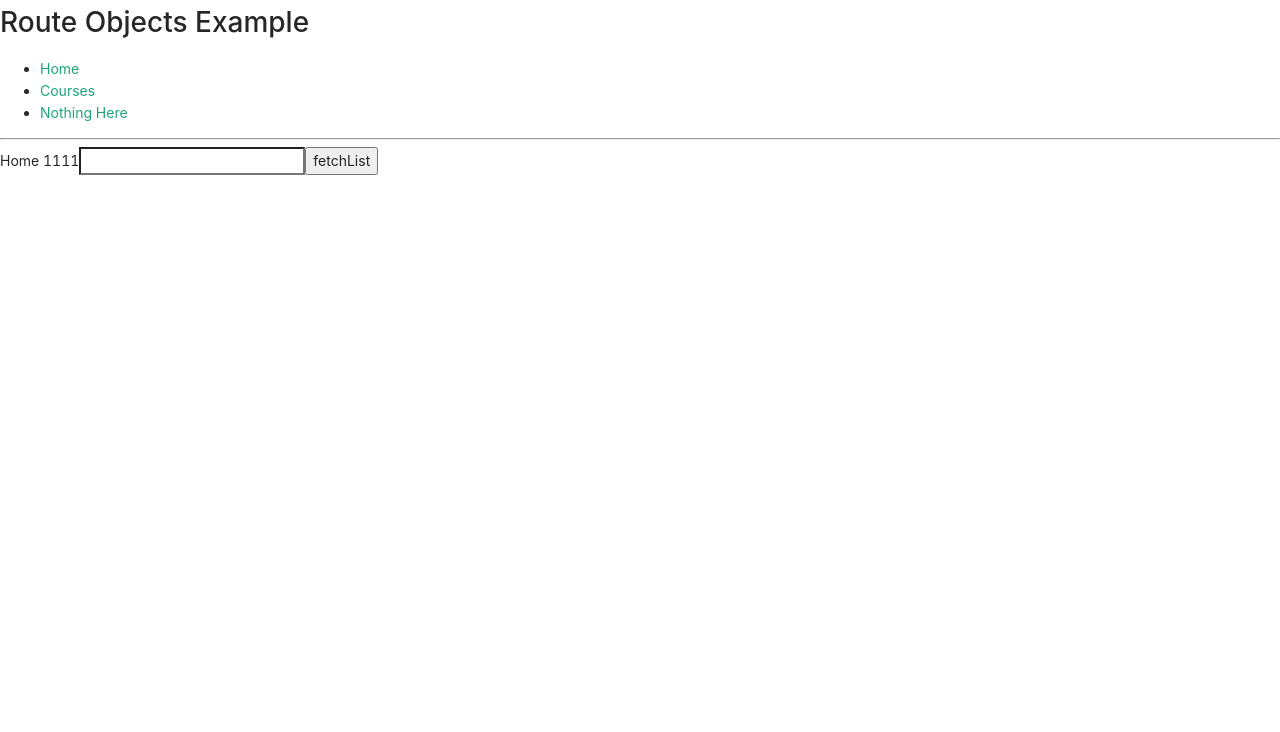
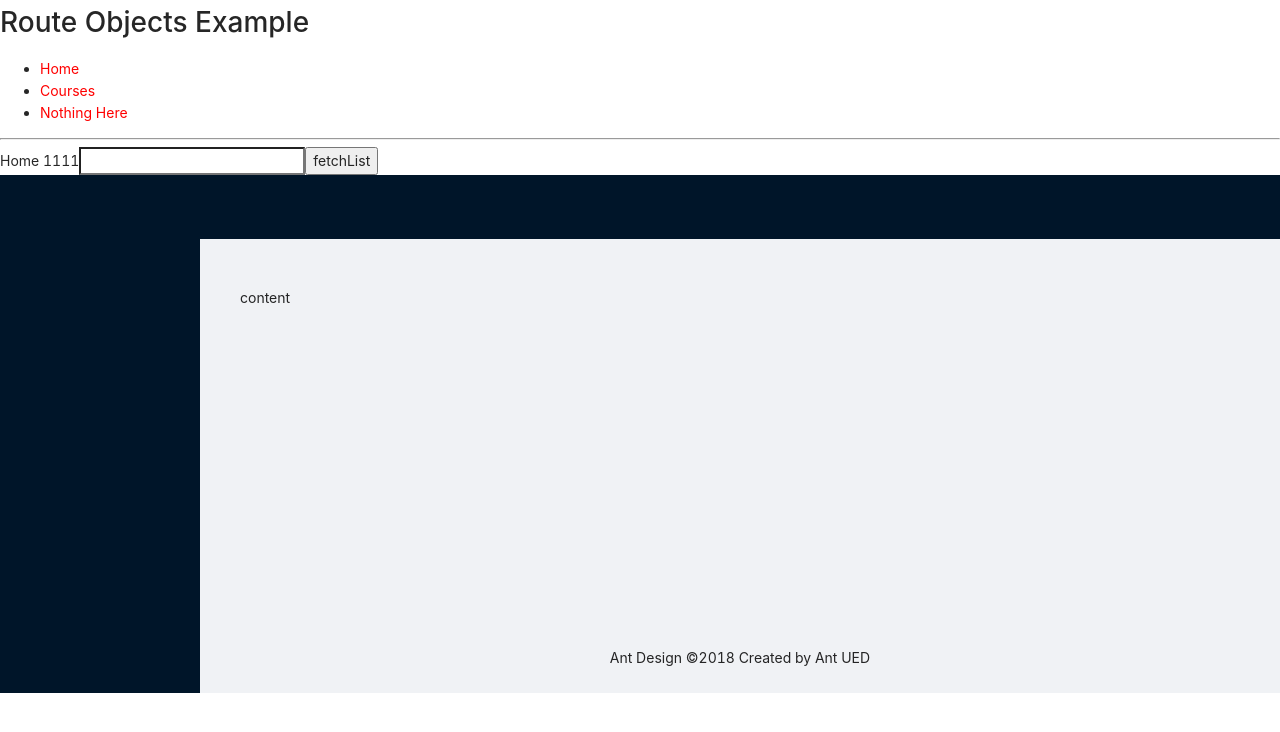
Before and after one commit to xinumh/dou-wenan, a React (Vite) app: page / in a window 1280 px wide. Shown: the top 732 px of the page. Built offline with nearby package versions, Linux system fonts and the light colour scheme.

Commit message:
feat: layout

```diff
--- a/src/index.less
+++ b/src/index.less
@@ -1,4 +1,2 @@
 @import 'antd/dist/antd.less';
-
-
-@primary-color: #1DA57A;
+@import './style/theme.less';
--- a/src/pages/Layout.tsx
+++ b/src/pages/Layout.tsx
@@ -1,7 +1,10 @@
-import { ReactElement, ReactNode } from "react";
+import React, { ReactElement, ReactNode } from "react";
 import { Link, Outlet } from "react-router-dom";
+import { Layout, Menu } from 'antd';
 
-const Layout = (): JSX.Element => {
+const { Header, Content, Footer, Sider } = Layout;
+
+const LayoutPage = (): JSX.Element => {
   return (
     <div>
       <nav>
@@ -21,8 +24,36 @@ const Layout = (): JSX.Element => {
       <hr />
 
       <Outlet />
+      <Layout>
+        <Sider
+          breakpoint="lg"
+          collapsedWidth="0"
+          onBreakpoint={broken => {
+            console.log(broken);
+          }}
+          onCollapse={(collapsed, type) => {
+            console.log(collapsed, type);
+          }}
+        >
+          <div className="logo" />
+          <Menu
+            theme="dark"
+            mode="inline"
+            defaultSelectedKeys={['4']}
+          />
+        </Sider>
+        <Layout>
+          <Header className="site-layout-sub-header-background" style={{ padding: 0 }} />
+          <Content style={{ margin: '24px 16px 0' }}>
+            <div className="site-layout-background" style={{ padding: 24, minHeight: 360 }}>
+              content
+            </div>
+          </Content>
+          <Footer style={{ textAlign: 'center' }}>Ant Design ©2018 Created by Ant UED</Footer>
+        </Layout>
+      </Layout>
     </div>
   );
 }
 
-export default Layout
+export default LayoutPage
```
